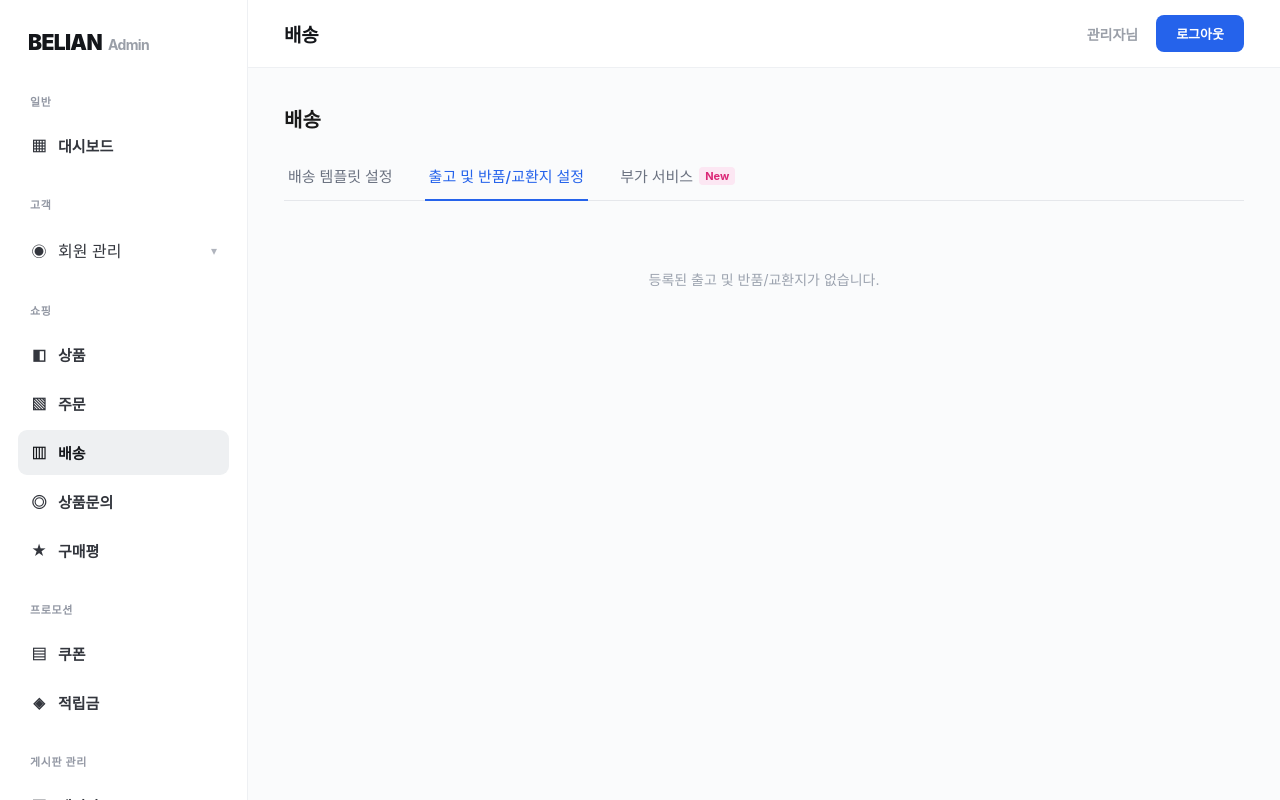
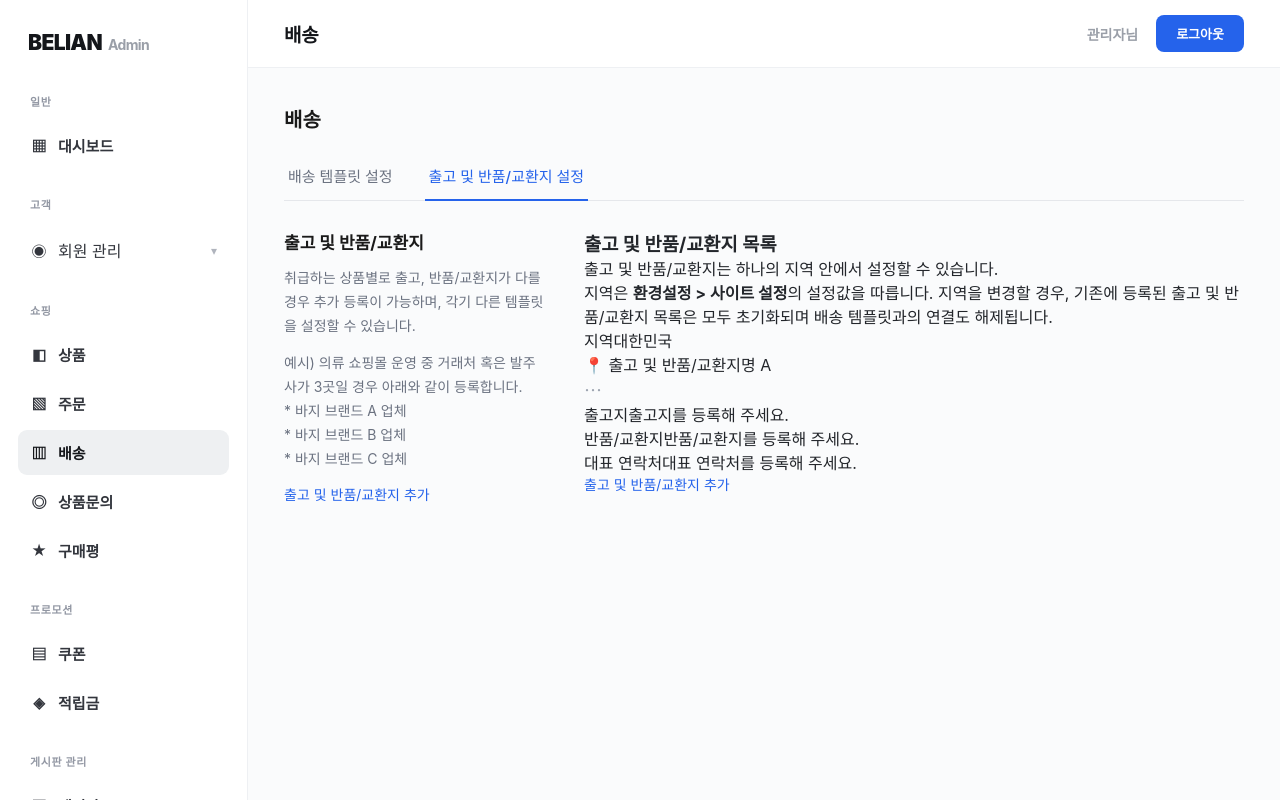
Before and after one commit to youzam136-sudo/belian-admin, a React (Vite) app: page /shipping in a window 1280 px wide. Both pictures are taken after a click on the button "출고 및 반품/교환지 설정". Shown: the top 800 px of the page. Built offline with nearby package versions, Linux system fonts and the light colour scheme.

Commit message:
Update ShippingPage.tsx

```diff
--- a/src/pages/ShippingPage.tsx
+++ b/src/pages/ShippingPage.tsx
@@ -2,9 +2,9 @@ import { useState } from "react";
 import "../styles/shipping.css";
 
 function ShippingPage() {
-  const [activeTab, setActiveTab] = useState<
-    "template" | "origin" | "addon"
-  >("template");
+  const [activeTab, setActiveTab] = useState<"template" | "origin">(
+    "template"
+  );
 
   const [bundleFeeRule, setBundleFeeRule] = useState<"lowest" | "highest">(
     "lowest"
@@ -47,6 +47,8 @@ function ShippingPage() {
   const [exchangeFee, setExchangeFee] = useState(5000);
   const [shippingDateOption, setShippingDateOption] = useState("사용안함");
 
+  const [originMenuOpen, setOriginMenuOpen] = useState(false);
+
   const toggleMethodCheck = (key: keyof typeof methodChecks) => {
     setMethodChecks((prev) => ({ ...prev, [key]: !prev[key] }));
   };
@@ -84,14 +86,6 @@ function ShippingPage() {
             onClick={() => setActiveTab("origin")}
           >
             출고 및 반품/교환지 설정
-          </button>
-          <button
-            className={`shipping-page__tab ${
-              activeTab === "addon" ? "shipping-page__tab--active" : ""
-            }`}
-            onClick={() => setActiveTab("addon")}
-          >
-            부가 서비스 <span className="shipping-page__new-badge">New</span>
           </button>
         </div>
 
@@ -296,17 +290,111 @@ function ShippingPage() {
 
         {activeTab === "origin" && (
           <div className="shipping-page__content">
-            <p className="shipping-page__placeholder">
-              등록된 출고 및 반품/교환지가 없습니다.
-            </p>
-          </div>
-        )}
+            <div className="shipping-page__row">
+              <div className="shipping-page__intro">
+                <h3 className="shipping-page__intro-title">
+                  출고 및 반품/교환지
+                </h3>
+                <p className="shipping-page__intro-desc">
+                  취급하는 상품별로 출고, 반품/교환지가 다를 경우 추가
+                  등록이 가능하며, 각기 다른 템플릿을 설정할 수 있습니다.
+                </p>
+                <p className="shipping-page__intro-desc">
+                  예시) 의류 쇼핑몰 운영 중 거래처 혹은 발주사가 3곳일 경우
+                  아래와 같이 등록합니다.
+                  <br />
+                  * 바지 브랜드 A 업체
+                  <br />
+                  * 바지 브랜드 B 업체
+                  <br />* 바지 브랜드 C 업체
+                </p>
+                <button className="shipping-page__link-btn">
+                  출고 및 반품/교환지 추가
+                </button>
+              </div>
 
-        {activeTab === "addon" && (
-          <div className="shipping-page__content">
-            <p className="shipping-page__placeholder">
-              이용 가능한 부가 서비스가 없습니다.
-            </p>
+              <div className="shipping-page__origin-panel">
+                <h3 className="shipping-page__origin-panel-title">
+                  출고 및 반품/교환지 목록
+                </h3>
+
+                <div className="shipping-page__origin-notice">
+                  출고 및 반품/교환지는 하나의 지역 안에서 설정할 수
+                  있습니다.
+                  <br />
+                  지역은 <b>환경설정 &gt; 사이트 설정</b>의 설정값을
+                  따릅니다. 지역을 변경할 경우, 기존에 등록된 출고 및
+                  반품/교환지 목록은 모두 초기화되며 배송 템플릿과의 연결도
+                  해제됩니다.
+                </div>
+
+                <div className="shipping-page__origin-region-row">
+                  <span>지역</span>
+                  <span>대한민국</span>
+                </div>
+
+                <div className="shipping-origin-card">
+                  <div className="shipping-origin-card__header">
+                    <span className="shipping-origin-card__name">
+                      📍 출고 및 반품/교환지명 A
+                    </span>
+                    <div className="shipping-origin-card__menu-wrap">
+                      <button
+                        className="shipping-template-card__more"
+                        onClick={() => setOriginMenuOpen((prev) => !prev)}
+                      >
+                        ⋯
+                      </button>
+                      {originMenuOpen && (
+                        <>
+                          <div
+                            className="shipping-dropdown-overlay"
+                            onClick={() => setOriginMenuOpen(false)}
+                          />
+                          <div className="shipping-origin-card__menu">
+                            <button
+                              className="shipping-origin-card__menu-item"
+                              onClick={() => setOriginMenuOpen(false)}
+                            >
+                              수정
+                            </button>
+                            <button
+                              className="shipping-origin-card__menu-item shipping-origin-card__menu-item--danger"
+                              onClick={() => setOriginMenuOpen(false)}
+                            >
+                              삭제
+                            </button>
+                          </div>
+                        </>
+                      )}
+                    </div>
+                  </div>
+
+                  <div className="shipping-origin-card__row">
+                    <span>출고지</span>
+                    <span className="shipping-origin-card__placeholder">
+                      출고지를 등록해 주세요.
+                    </span>
+                  </div>
+                  <div className="shipping-origin-card__row">
+                    <span>반품/교환지</span>
+                    <span className="shipping-origin-card__placeholder">
+                      반품/교환지를 등록해 주세요.
+                    </span>
+                  </div>
+                  <div className="shipping-origin-card__row">
+                    <span>대표 연락처</span>
+                    <span className="shipping-origin-card__placeholder">
+                      대표 연락처를 등록해 주세요.
+                    </span>
+                  </div>
+                </div>
+
+                <button className="shipping-page__link-btn">
+                  출고 및 반품/교환지 추가
+                </button>
+              </div>
+            </div>
           </div>
         )}
       </section>
```
